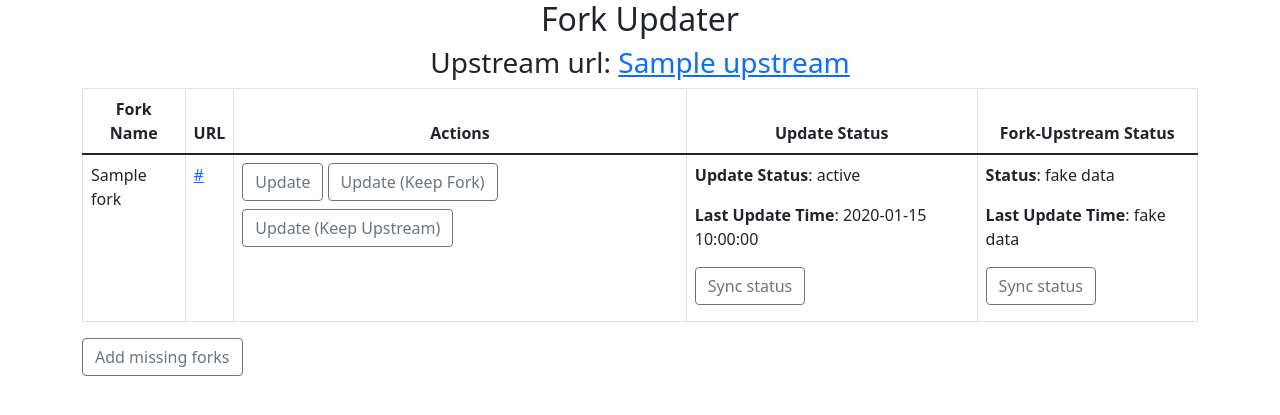
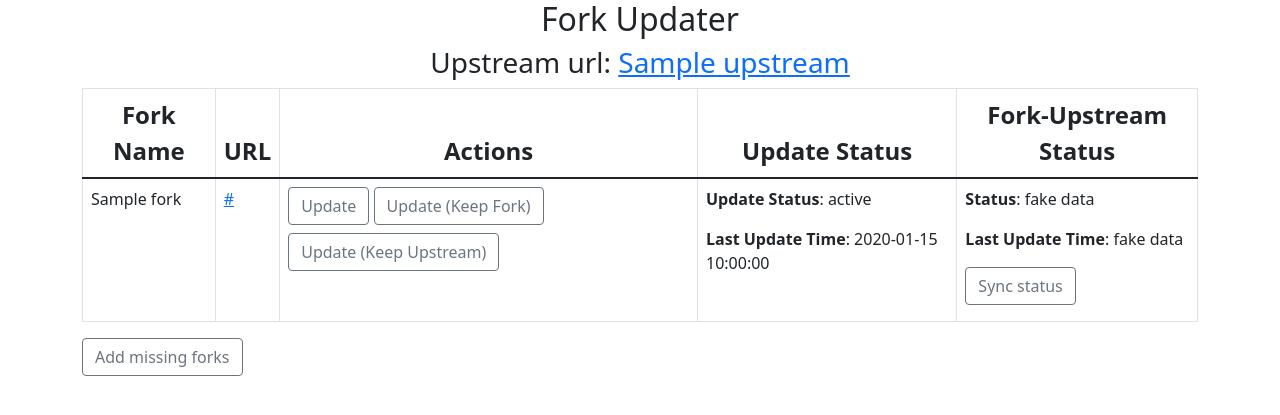
Before and after one commit to WhiteJaeger/fork-updater, a Flask app: template templates/home.html in a window 1280 px wide. Shown: the top 415 px of the page. Run offline with Flask 2, Linux system fonts and the light colour scheme; the template is opened without the code that fills it: most values are stand-ins (such as "Sample title", 1, 10 or a date in 2020).

```diff
--- a/app.py
+++ b/app.py
@@ -1,3 +1,4 @@
+import datetime
 import os
 from subprocess import run, CompletedProcess
 
@@ -6,7 +7,6 @@ from flask import Flask, render_template, request, json
 from constants import UPSTREAM_REPO_URL, CURRENT_DIR
 from db import get_forks_from_db, sync_forks_list_with_github, get_db
 from utils import generate_random_string
-import datetime
 
 app = Flask(__name__)
 
@@ -30,14 +30,18 @@ def update_fork():
     stdout = rc.stdout.decode('utf-8')
     stderr = rc.stderr.decode('utf-8')
 
+    result = {'returnCode': str(rc.returncode)}
+
     if rc.returncode == 0:
+        cur_time = datetime.datetime.now()
         db = get_db()
         db.execute('UPDATE forks SET status = ?, lastUpdateTime = ? WHERE url = ?',
-                   ('updated', datetime.datetime.now(), url))
+                   ('updated', cur_time, url))
         db.commit()
         db.close()
+        result['status'] = 'updated'
+        result['lastUpdateTime'] = cur_time
 
-    result = {'returnCode': str(rc.returncode)}
     return json.dumps(result)
 
 
--- a/init_db.py
+++ b/init_db.py
@@ -1,10 +1,9 @@
+import os
 import sqlite3
-import os
 
 CUR_DIR = os.path.dirname(os.path.abspath(__file__))
 
 connection = sqlite3.connect('database.db')
-
 
 with open(os.path.join(CUR_DIR, 'schema.sql')) as f:
     connection.executescript(f.read())
--- a/static/css/main.css
+++ b/static/css/main.css
@@ -29,6 +29,13 @@ body.loading .modal {
     display: block;
 }
 
+.fork-actions.loading {
+    background: rgba( 255, 255, 255, .8 )
+                url('http://i.stack.imgur.com/FhHRx.gif')
+                50% 50%
+                no-repeat;
+}
+
 
 #fork-table {
     margin-top: 20px;
--- a/templates/home.html
+++ b/templates/home.html
@@ -25,11 +25,11 @@
     <table id="fork-table-main" class="table table-bordered">
         <thead>
             <tr>
-                <th scope="col" class="text-center">Fork Name</th>
-                <th scope="col" class="text-center">URL</th>
-                <th scope="col" class="text-center">Actions</th>
-                <th scope="col" class="text-center">Update Status</th>
-                <th scope="col" class="text-center">Fork-Upstream Status</th>
+                <th scope="col" class="text-center fs-4">Fork Name</th>
+                <th scope="col" class="text-center fs-4">URL</th>
+                <th scope="col" class="text-center fs-4">Actions</th>
+                <th scope="col" class="text-center fs-4">Update Status</th>
+                <th scope="col" class="text-center fs-4">Fork-Upstream Status</th>
             </tr>
         </thead>
 
@@ -38,7 +38,7 @@
                 <tr id="{{ forkData['url'] }}" class="fork-row">
                     <td>{{ forkName }}</td>
                     <td><a href="{{ forkData['url'] }}" target="_blank">{{ forkData['url'] }}</a></td>
-                    <td>
+                    <td class="fork-actions">
                         <input class="btn btn-outline-secondary mb-2" id="update" type="submit" value="Update">
                         <input class="btn btn-outline-secondary mb-2" id="update-keep-fork" type="submit"
                                value="Update (Keep Fork)">
@@ -46,9 +46,8 @@
                                value="Update (Keep Upstream)">
                     </td>
                     <td class="fork-update-status">
-                        <p><b>Update Status</b>: {{ forkData['status'] }}</p>
-                        <p><b>Last Update Time</b>: {{ forkData['update_time'] }}</p>
-                        <input class="btn btn-outline-secondary mb-2" id="sync-update-fork-status" type="submit" value="Sync status">
+                        <p><b>Update Status</b>: <span class="update-status-value">{{ forkData['status'] }}</span></p>
+                        <p><b>Last Update Time</b>: <span class="update-status-time">{{ forkData['update_time'] }}</span></p>
                     </td>
                     <td class="fork-upstream-status">
                         <p><b>Status</b>: fake data</p>
```
Also changed, not shown: db.py (+5 -4 lines), static/js/main.js (+18 -7 lines).
